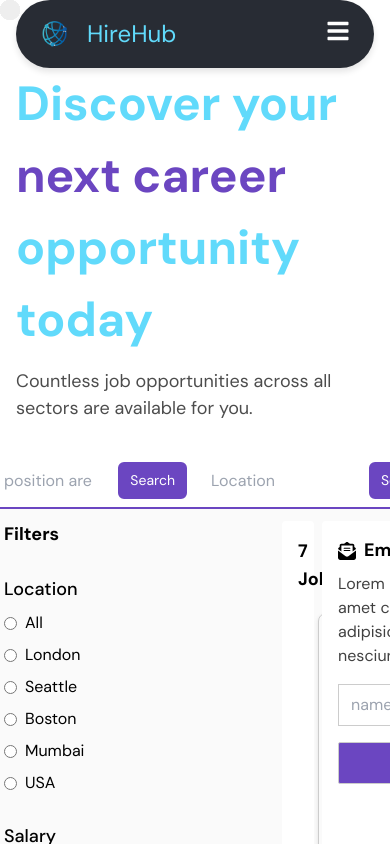
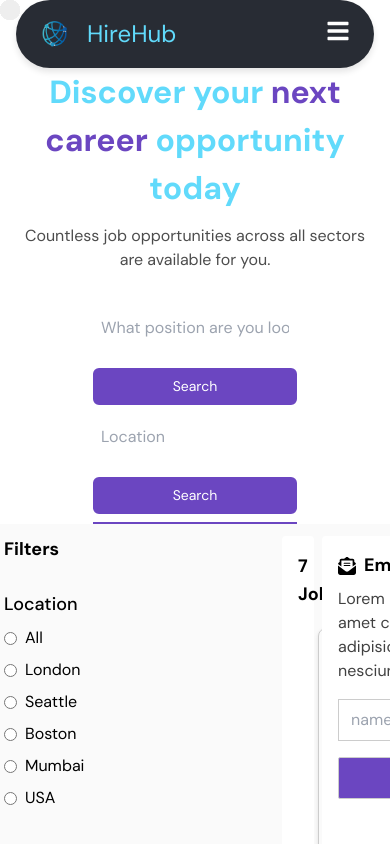
Before and after one commit to ourproject11/Project, a React (Vite) app in the folder job_portal/: page / in a window 390 px wide. Shown: the top 844 px of the page. Built offline with nearby package versions, Linux system fonts and the light colour scheme.

Commit message:
make banner.css responsive

```diff
--- a/job_portal/src/components/Banner.css
+++ b/job_portal/src/components/Banner.css
@@ -10,6 +10,7 @@
   margin-right: auto;
   padding-left: 1rem;
   padding-right: 1rem;
+  text-align: center; /* Center align text for better mobile view */
 }
 
 .heading {
@@ -37,6 +38,7 @@
 
 .form {
   display: flex;
+  flex-wrap: wrap; /* Allow wrapping on smaller screens */
   align-items: center;
   border-bottom: 2px solid var(--purple-color);
   padding-top: 0.5rem;
@@ -78,7 +80,24 @@
 }
 
 @media (max-width: 768px) {
+  .heading {
+    font-size: 2rem; /* Reduce heading size on smaller screens */
+  }
+
+  .subheading {
+    font-size: 1rem; /* Reduce subheading size on smaller screens */
+  }
+
   .input {
     min-width: 150px; /* Reduce minimum width on smaller screens */
   }
+
+  .form {
+    flex-direction: column; /* Stack form elements vertically on smaller screens */
+  }
+
+  .button {
+    width: 100%; /* Make buttons take full width on smaller screens */
+    margin-top: 0.5rem;
+  }
 }
```
Also changed, not shown: job_portal/src/components/Banner.jsx (line endings or trailing spaces).
